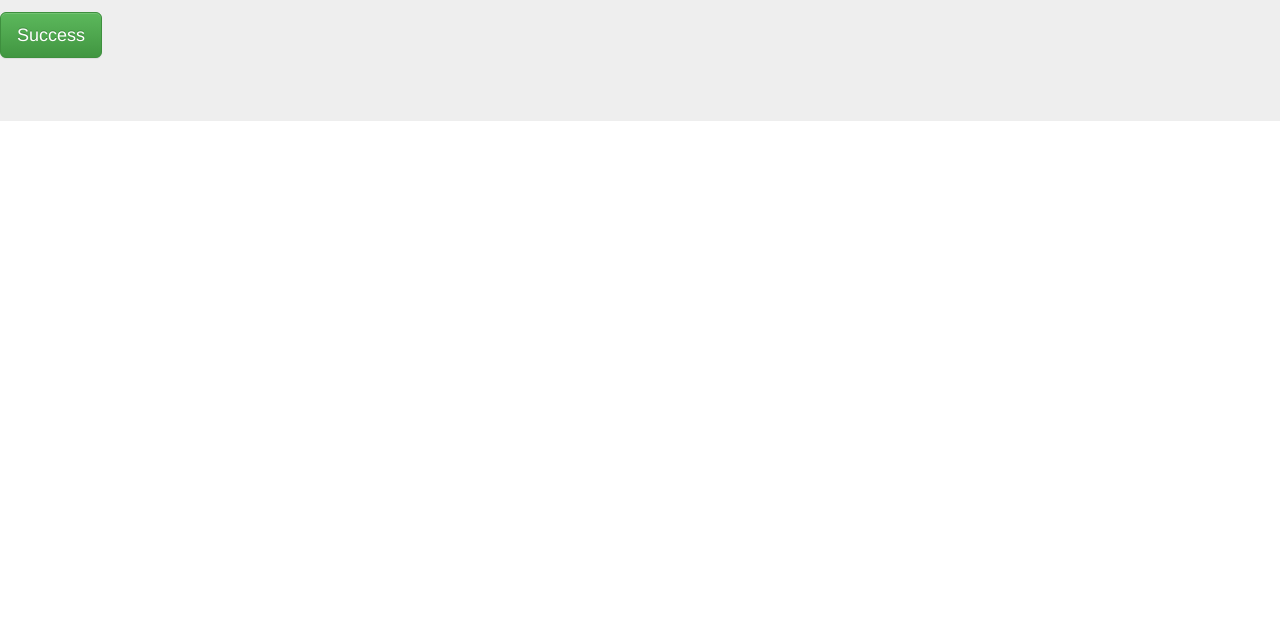
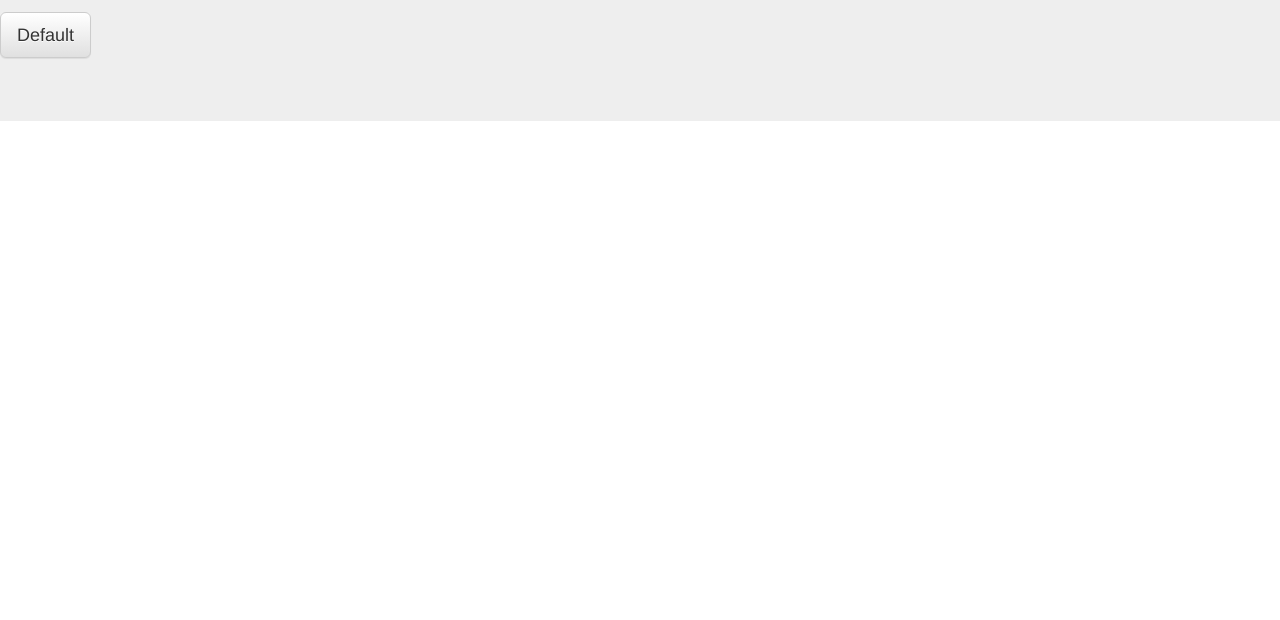
Before and after one commit to siso/poc-cicd, a plain HTML site: page index.html in a window 1280 px wide. Shown: the part 180-800 px from the top of the page. Drawn offline with nearby package versions, Linux system fonts and the light colour scheme.

Commit message:
change button default

```diff
--- a/index.html
+++ b/index.html
@@ -34,9 +34,9 @@
         <!-- <p><a href="#" class="btn btn-primary btn-lg" role="button">Learn more &raquo;</a></p> -->
 
       <p>
-        <!-- <button type="button" class="btn btn-lg btn-default">Default</button> -->
+        <button type="button" class="btn btn-lg btn-default">Default</button>
         <!-- <button type="button" class="btn btn-lg btn-primary">Primary</button> -->
-        <button type="button" class="btn btn-lg btn-success">Success</button>
+        <!-- <button type="button" class="btn btn-lg btn-success">Success</button> -->
         <!-- <button type="button" class="btn btn-lg btn-info">Info</button> -->
         <!-- <button type="button" class="btn btn-lg btn-warning">Warning</button> -->
         <!-- <button type="button" class="btn btn-lg btn-danger">Danger</button> -->
```
